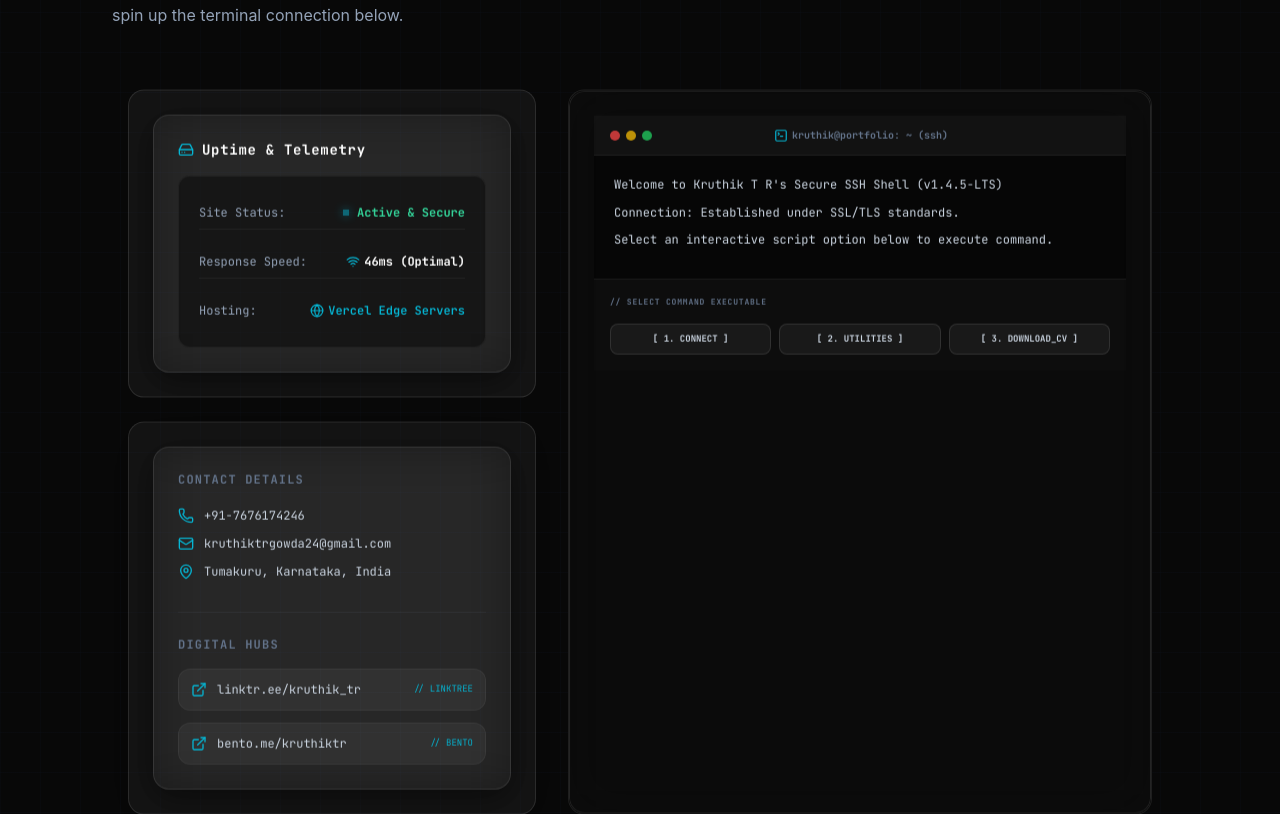
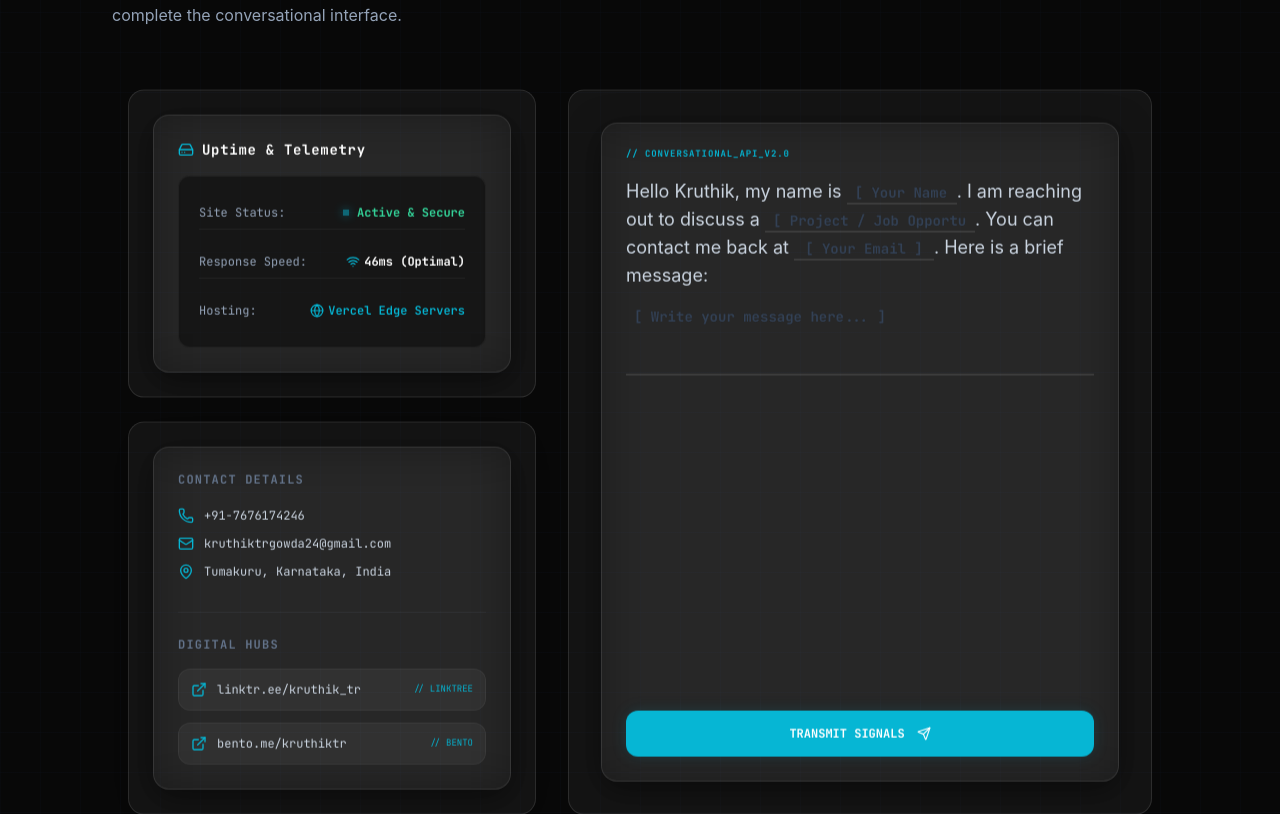
Before and after one commit to KRUTHIKTR/portfolio, a React (Vite) app: page / in a window 1280 px wide. Shown: the part 7788-8602 px from the top of the page. Built offline with nearby package versions, Linux system fonts and the light colour scheme.

Commit message:
feat: implement Mad-Libs style Natural Language contact form in ContactForm.jsx

```diff
--- a/src/components/ContactForm.jsx
+++ b/src/components/ContactForm.jsx
@@ -1,30 +1,15 @@
-import React, { useState, useEffect, useRef } from 'react';
+import React, { useState, useEffect } from 'react';
 import { motion, AnimatePresence } from 'framer-motion';
-import { HardDrive, Wifi, Globe, ExternalLink, Phone, Mail, MapPin, Terminal, ShieldAlert, CheckCircle, TerminalSquare } from 'lucide-react';
+import { HardDrive, Wifi, Globe, ExternalLink, Phone, Mail, MapPin, Send, CheckCircle } from 'lucide-react';
 import TiltCard from './TiltCard';
 
 export default function ContactForm({ isZeroG }) {
   const [latency, setLatency] = useState(45);
-  const [terminalHistory, setTerminalHistory] = useState([
-    "Welcome to Kruthik T R's Secure SSH Shell (v1.4.5-LTS)",
-    "Connection: Established under SSL/TLS standards.",
-    "Select an interactive script option below to execute command.",
-    ""
-  ]);
-  const [activeStep, setActiveStep] = useState(null); // 'name', 'email', 'message', 'submitting'
-  const [inputs, setInputs] = useState({ name: '', email: '', message: '' });
-  const [currentInputValue, setCurrentInputValue] = useState('');
+  const [formData, setFormData] = useState({ name: '', purpose: '', email: '', message: '' });
+  const [isSending, setIsSending] = useState(false);
+  const [isSubmitted, setIsSubmitted] = useState(false);
 
-  const terminalEndRef = useRef(null);
-
-  // Auto scroll terminal to bottom
-  useEffect(() => {
-    if (terminalEndRef.current) {
-      terminalEndRef.current.scrollIntoView({ behavior: 'smooth' });
-    }
-  }, [terminalHistory, activeStep]);
-
-  // Telemetry fluctuation simulator
+  // Live telemetry updates
   useEffect(() => {
     const latencyInterval = setInterval(() => {
       setLatency(Math.floor(44 + Math.random() * 5));
@@ -33,86 +18,23 @@ export default function ContactForm({ isZeroG }) {
     return () => clearInterval(latencyInterval);
   }, []);
 
-  const appendToHistory = (lines) => {
-    setTerminalHistory(prev => [...prev, ...(Array.isArray(lines) ? lines : [lines])]);
+  const handleSubmit = (e) => {
+    e.preventDefault();
+    if (!formData.name || !formData.purpose || !formData.email || !formData.message) return;
+
+    setIsSending(true);
+    setIsSubmitted(false);
+
+    // Simulate connection transmission latency
+    setTimeout(() => {
+      setIsSending(false);
+      setIsSubmitted(true);
+    }, 1200);
   };
 
-  const handleConnect = () => {
-    if (activeStep) return;
-    setActiveStep('name');
-    setCurrentInputValue('');
-    appendToHistory([
-      "kruthik@portfolio:~$ ./connect_pipeline.sh",
-      "[SYSTEM]: Initializing Secure Connection Handshake...",
-      "[SYSTEM]: Verification key generated: SSL_RSA_SHA256",
-      "[SYSTEM]: Please enter your Name:"
-    ]);
-  };
-
-  const handleUtilities = () => {
-    if (activeStep) return;
-    appendToHistory([
-      "kruthik@portfolio:~$ ./list_utilities.sh",
-      "Resolving digital link registries...",
-      "---------------------------------------------------",
-      "  [1] LINKTREE -> https://linktr.ee/kruthik_tr",
-      "  [2] BENTO    -> https://bento.me/kruthiktr",
-      "  [3] GITHUB   -> https://github.com/KRUTHIKTR",
-      "---------------------------------------------------",
-      "All service status reports operational.",
-      ""
-    ]);
-  };
-
-  const handleDownloadCV = () => {
-    if (activeStep) return;
-    appendToHistory([
-      "kruthik@portfolio:~$ curl -O https://bento.me/kruthiktr/cv/resume.pdf",
-      "  % Total    % Received % Xferd  Average Speed   Time    Time     Time  Current",
-      "                                 Dload  Upload   Total   Spent    Left  Speed",
-      "100  342k  100  342k    0     0   856k      0 --:--:-- --:--:-- --:--:--  858k",
-      "Download complete: resume.pdf saved to guest_workspace.",
-      ""
-    ]);
-    // Trigger real download to linktree or resume page
-    window.open("https://linktr.ee/kruthik_tr", "_blank");
-  };
-
-  const handleInputSubmit = (e) => {
-    e.preventDefault();
-    if (!currentInputValue.trim()) return;
-
-    const val = currentInputValue.trim();
-    setCurrentInputValue('');
-
-    if (activeStep === 'name') {
-      setInputs(prev => ({ ...prev, name: val }));
-      appendToHistory(`Name: ${val}`);
-      setActiveStep('email');
-      appendToHistory("[SYSTEM]: Please enter your Email Coordinate:");
-    } else if (activeStep === 'email') {
-      setInputs(prev => ({ ...prev, email: val }));
-      appendToHistory(`Email: ${val}`);
-      setActiveStep('message');
-      appendToHistory("[SYSTEM]: Enter your Inquiry Message:");
-    } else if (activeStep === 'message') {
-      setInputs(prev => ({ ...prev, message: val }));
-      appendToHistory(`Message: ${val}`);
-      setActiveStep('submitting');
-      appendToHistory("[SYSTEM]: Bundling payload packets & initiating handshake...");
-
-      // Simulate API submit latency
-      setTimeout(() => {
-        appendToHistory([
-          "[SYSTEM]: Response Code: 200 OK",
-          "[SYSTEM]: SECURE CONNECTION ESTABLISHED SUCCESSFULLY.",
-          "[SYSTEM]: Kruthik T R has been alerted of your inquiry.",
-          ""
-        ]);
-        setActiveStep(null);
-        setInputs({ name: '', email: '', message: '' });
-      }, 1500);
-    }
+  const handleReset = () => {
+    setFormData({ name: '', purpose: '', email: '', message: '' });
+    setIsSubmitted(false);
   };
 
   return (
@@ -125,7 +47,7 @@ export default function ContactForm({ isZeroG }) {
         </h2>
         <div className="h-[2px] w-24 bg-[#06b6d4]" />
         <p className="text-slate-400 max-w-xl mt-4 text-base font-sans leading-relaxed">
-          Establish a secure connection. Reach out via email, check social hubs, or spin up the terminal connection below.
+          Establish a secure connection. Reach out via email, check social hubs, or complete the conversational interface.
         </p>
       </div>
 
@@ -226,89 +148,119 @@ export default function ContactForm({ isZeroG }) {
           </TiltCard>
         </div>
 
-        {/* Right Column: SSH Command-Line Window (7 cols) */}
+        {/* Right Column: Conversational Paragraph Form (7 cols) */}
         <div className="lg:col-span-7">
-          <TiltCard isZeroG={isZeroG} className="bg-[#050505]/95 border border-white/10 rounded-2xl h-full flex flex-col justify-between relative overflow-hidden font-mono">
+          <TiltCard isZeroG={isZeroG} className="bg-white/5 border border-white/10 rounded-2xl p-8 h-full flex flex-col justify-between relative overflow-hidden">
 
-            {/* Terminal Window Header Bar */}
-            <div className="flex items-center justify-between bg-white/[0.03] border-b border-white/5 px-4 py-3 select-none">
-              <div className="flex items-center gap-1.5">
-                <span className="w-2.5 h-2.5 rounded-full bg-red-500/80" />
-                <span className="w-2.5 h-2.5 rounded-full bg-yellow-500/80" />
-                <span className="w-2.5 h-2.5 rounded-full bg-green-500/80" />
+            <AnimatePresence mode="wait">
+              {!isSubmitted ? (
+                <motion.form
+                  key="form"
+                  onSubmit={handleSubmit}
+                  initial={{ opacity: 0 }}
+                  animate={{ opacity: 1 }}
+                  exit={{ opacity: 0 }}
+                  className="space-y-8 text-left flex flex-col h-full justify-between"
+                >
+                  <div className="space-y-4">
+                    <span className="text-[9px] font-mono text-[#06b6d4] uppercase tracking-widest font-bold block mb-4">
+                      // CONVERSATIONAL_API_v2.0
+                    </span>
+
+                    {/* Interactive Paragraph with inline auto-resizing inputs */}
+                    <div className="text-base md:text-lg text-slate-300 leading-[2.5] font-sans font-normal">
+                      Hello Kruthik, my name is{" "}
+                      <input
+                        type="text"
+                        required
+                        placeholder="[ Your Name ]"
+                        value={formData.name}
+                        onChange={(e) => setFormData({ ...formData, name: e.target.value })}
+                        disabled={isSending}
+                        className="bg-transparent border-b-2 border-white/10 focus:border-[#06b6d4] text-[#06b6d4] placeholder-slate-700 font-bold focus:outline-none focus:ring-0 px-2 py-0 text-center transition-all duration-300 font-mono text-sm inline-block rounded-none"
+                        style={{ width: formData.name ? `${Math.max(110, formData.name.length * 10)}px` : '110px' }}
+                      />
+                      . I am reaching out to discuss a{" "}
+                      <input
+                        type="text"
+                        required
+                        placeholder="[ Project / Job Opportunity ]"
+                        value={formData.purpose}
+                        onChange={(e) => setFormData({ ...formData, purpose: e.target.value })}
+                        disabled={isSending}
+                        className="bg-transparent border-b-2 border-white/10 focus:border-[#06b6d4] text-[#06b6d4] placeholder-slate-700 font-bold focus:outline-none focus:ring-0 px-2 py-0 text-center transition-all duration-300 font-mono text-sm inline-block rounded-none"
+                        style={{ width: formData.purpose ? `${Math.max(210, formData.purpose.length * 10)}px` : '210px' }}
+                      />
+                      . You can contact me back at{" "}
+                      <input
+                        type="email"
+                        required
+                        placeholder="[ Your Email ]"
+                        value={formData.email}
+                        onChange={(e) => setFormData({ ...formData, email: e.target.value })}
+                        disabled={isSending}
+                        className="bg-transparent border-b-2 border-white/10 focus:border-[#06b6d4] text-[#06b6d4] placeholder-slate-700 font-bold focus:outline-none focus:ring-0 px-2 py-0 text-center transition-all duration-300 font-mono text-sm inline-block rounded-none"
+                        style={{ width: formData.email ? `${Math.max(140, formData.email.length * 10)}px` : '140px' }}
+                      />
+                      . Here is a brief message:{" "}
+                      <textarea
+                        required
+                        rows="3"
+                        placeholder="[ Write your message here... ]"
+                        value={formData.message}
+                        onChange={(e) => setFormData({ ...formData, message: e.target.value })}
+                        disabled={isSending}
+                        className="bg-transparent border-b-2 border-white/10 focus:border-[#06b6d4] text-[#06b6d4] placeholder-slate-700 font-bold focus:outline-none focus:ring-0 px-2 py-0 transition-all duration-300 font-mono text-sm w-full mt-4 resize-none block rounded-none leading-relaxed"
+                      />
                     </div>
-              <span className="text-[10px] text-slate-500 font-bold flex items-center gap-1">
-                <TerminalSquare className="w-3.5 h-3.5 text-[#06b6d4]" /> kruthik@portfolio: ~ (ssh)
-              </span>
-              <div className="w-10" />
                   </div>
 
-            {/* Terminal Logs & Output Panel */}
-            <div className="flex-grow p-5 space-y-2 text-left overflow-y-auto text-xs max-h-[300px] font-mono text-slate-300 leading-relaxed bg-black/40">
-              {terminalHistory.map((line, idx) => (
-                <div key={idx} className="whitespace-pre-wrap break-all">
-                  {line.startsWith("kruthik@portfolio:~$") ? (
-                    <span className="text-[#06b6d4] font-bold">{line}</span>
-                  ) : line.startsWith("[SYSTEM]") ? (
-                    <span className="text-emerald-400">{line}</span>
+                  <div className="pt-6">
+                    <button
+                      type="submit"
+                      disabled={isSending}
+                      className="w-full flex items-center justify-center gap-2 bg-[#06b6d4] hover:bg-[#06b6d4]/90 text-white font-mono text-xs font-bold py-3.5 px-6 rounded-xl transition-all duration-300 shadow-[0_0_15px_rgba(6,182,212,0.15)] hover:shadow-[0_0_25px_rgba(6,182,212,0.3)] border border-[#06b6d4]/20 active:scale-[0.99] disabled:opacity-50"
+                    >
+                      {isSending ? (
+                        <span className="flex items-center gap-2">
+                          TRANSMITTING PAYLOAD PACKETS...
+                        </span>
                       ) : (
-                    <span>{line}</span>
+                        <>
+                          TRANSMIT SIGNALS <Send className="w-3.5 h-3.5 ml-1" />
+                        </>
                       )}
+                    </button>
                   </div>
-              ))}
-
-              {/* Dynamic inline input prompts based on active connection steps */}
-              {activeStep && activeStep !== 'submitting' && (
-                <form onSubmit={handleInputSubmit} className="flex items-center gap-1 text-[#06b6d4] font-bold mt-1">
-                  <span>
-                    {activeStep === 'name' && "Name: "}
-                    {activeStep === 'email' && "Email: "}
-                    {activeStep === 'message' && "Message: "}
-                  </span>
-                  <input
-                    type={activeStep === 'email' ? 'email' : 'text'}
-                    autoFocus
-                    required
-                    value={currentInputValue}
-                    onChange={(e) => setCurrentInputValue(e.target.value)}
-                    className="bg-transparent border-none text-white focus:outline-none focus:ring-0 p-0 text-xs flex-grow font-mono"
-                  />
-                </form>
-              )}
-
-              <div ref={terminalEndRef} />
+                </motion.form>
+              ) : (
+                <motion.div
+                  key="success"
+                  initial={{ opacity: 0, scale: 0.95 }}
+                  animate={{ opacity: 1, scale: 1 }}
+                  exit={{ opacity: 0 }}
+                  className="flex flex-col items-center justify-center h-full text-center space-y-6 py-12"
+                >
+                  <div className="p-4 bg-[#06b6d4]/10 border border-[#06b6d4]/25 rounded-full text-[#06b6d4] shadow-[0_0_20px_rgba(6,182,212,0.15)]">
+                    <CheckCircle className="w-12 h-12 animate-pulse" />
                   </div>
 
-            {/* Command Trigger Buttons */}
-            <div className="p-4 border-t border-white/5 bg-white/[0.01] space-y-4">
-              <div className="text-[8px] text-slate-500 uppercase tracking-widest text-left font-bold">
-                // SELECT COMMAND EXECUTABLE
+                  <div className="space-y-2">
+                    <h3 className="text-lg font-bold text-white font-mono">// TRANSMISSION_SUCCESSFUL</h3>
+                    <p className="text-xs text-slate-400 font-sans max-w-sm leading-relaxed">
+                      Handshake complete. Connection established with Kruthik T R. Signal packets routed successfully.
+                    </p>
                   </div>
 
-              <div className="grid grid-cols-3 gap-2">
                   <button
-                  onClick={handleConnect}
-                  disabled={!!activeStep}
-                  className="flex items-center justify-center gap-1 py-2 px-1 rounded-lg border border-white/10 hover:border-[#06b6d4] bg-white/5 hover:bg-[#06b6d4]/10 text-[9px] font-mono font-bold text-slate-300 hover:text-white transition-all disabled:opacity-30 disabled:pointer-events-none"
+                    onClick={handleReset}
+                    className="text-xs font-mono text-[#06b6d4] hover:underline"
                   >
-                  [ 1. CONNECT ]
+                    // INITIATE_NEW_TRANSMISSION
                   </button>
-                <button
-                  onClick={handleUtilities}
-                  disabled={!!activeStep}
-                  className="flex items-center justify-center gap-1 py-2 px-1 rounded-lg border border-white/10 hover:border-[#06b6d4] bg-white/5 hover:bg-[#06b6d4]/10 text-[9px] font-mono font-bold text-slate-300 hover:text-white transition-all disabled:opacity-30 disabled:pointer-events-none"
-                >
-                  [ 2. UTILITIES ]
-                </button>
-                <button
-                  onClick={handleDownloadCV}
-                  disabled={!!activeStep}
-                  className="flex items-center justify-center gap-1 py-2 px-1 rounded-lg border border-white/10 hover:border-emerald-400 bg-white/5 hover:bg-emerald-500/10 text-[9px] font-mono font-bold text-slate-300 hover:text-white transition-all disabled:opacity-30 disabled:pointer-events-none"
-                >
-                  [ 3. DOWNLOAD_CV ]
-                </button>
-              </div>
-            </div>
+                </motion.div>
+              )}
+            </AnimatePresence>
 
           </TiltCard>
         </div>
```
Lines whose indentation alone changed are shown as unchanged.
